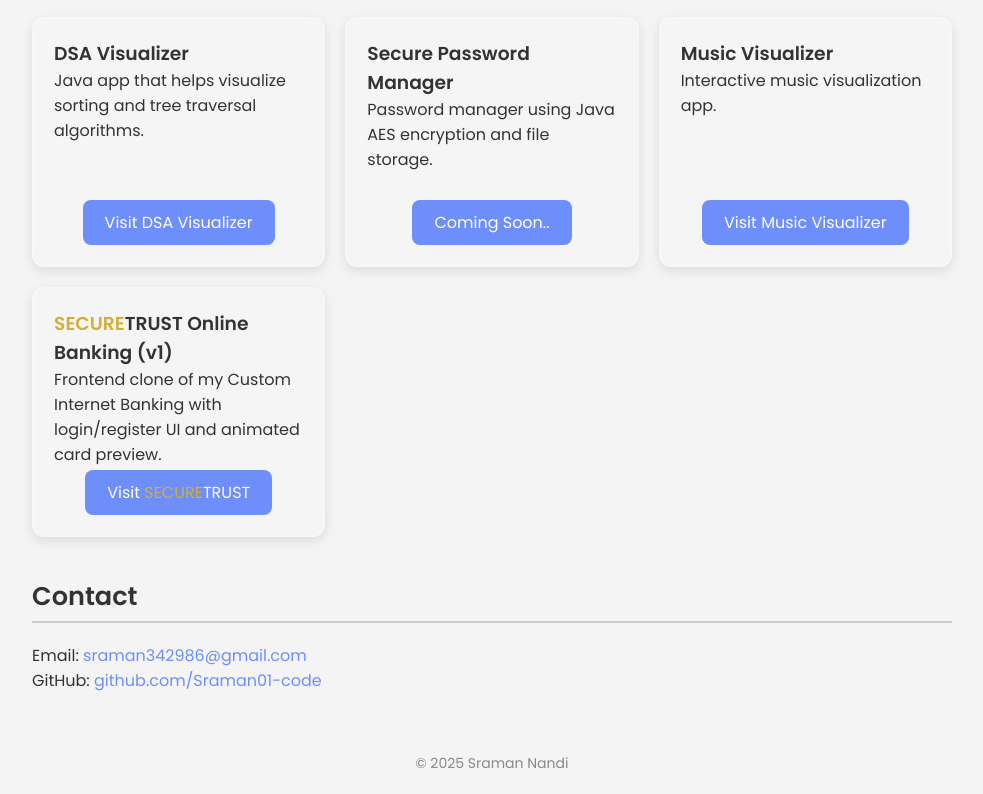
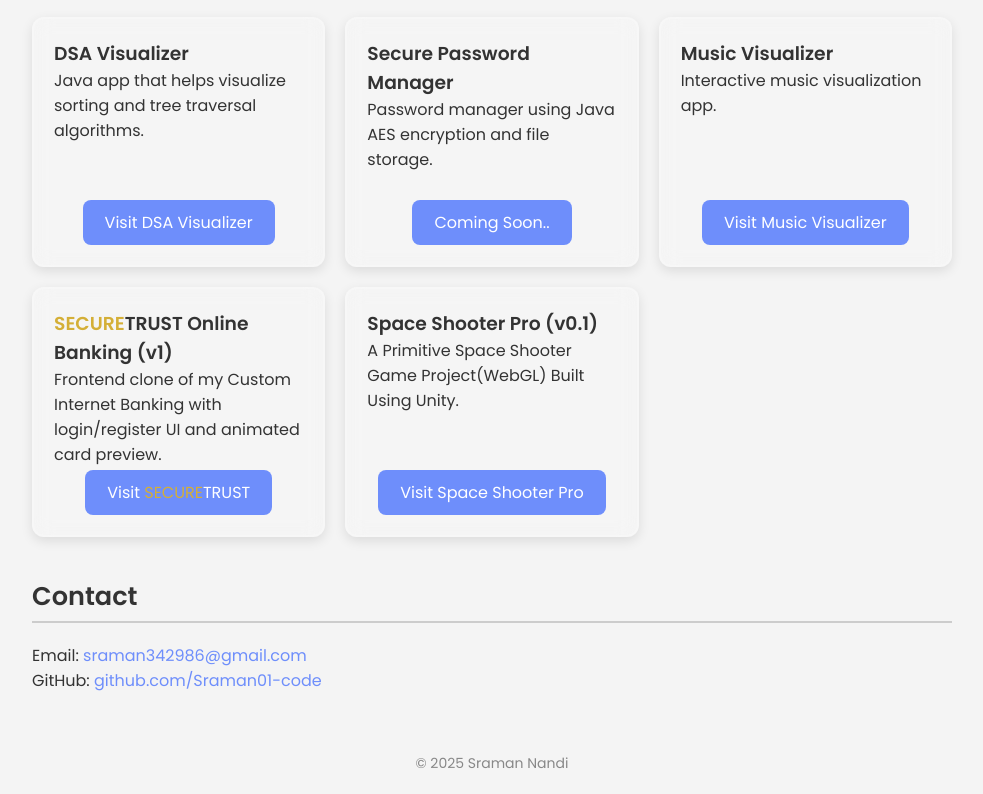
Before and after one commit to Sraman01-code/portfolio, a plain HTML site: page index.html in a window 1280 px wide. Shown: the part 1074-1868 px from the top of the page, without its empty margins (148-1131 px from the left). Drawn offline with Linux system fonts and the light colour scheme.

Commit message:
Update index.html

```diff
--- a/index.html
+++ b/index.html
@@ -64,6 +64,12 @@
           <p>Frontend clone of my Custom Internet Banking with login/register UI and animated card preview.</p>
           <a href="sbi-project/index.html" class="btn" target="_blank">Visit <span style="color: #D4AF37;">SECURE</span>TRUST</a>
         </div>
+
+		<div class="card project-card">
+          <h3>Space Shooter Pro (v0.1)</h3>
+          <p>A Primitive Space Shooter Game Project(WebGL) Built Using Unity.</p>
+          <a href="Space_Shooter/index.html" class="btn"  target="_blank">Visit Space Shooter Pro</a>
+        </div>
       </div>
     </section>
 
```
